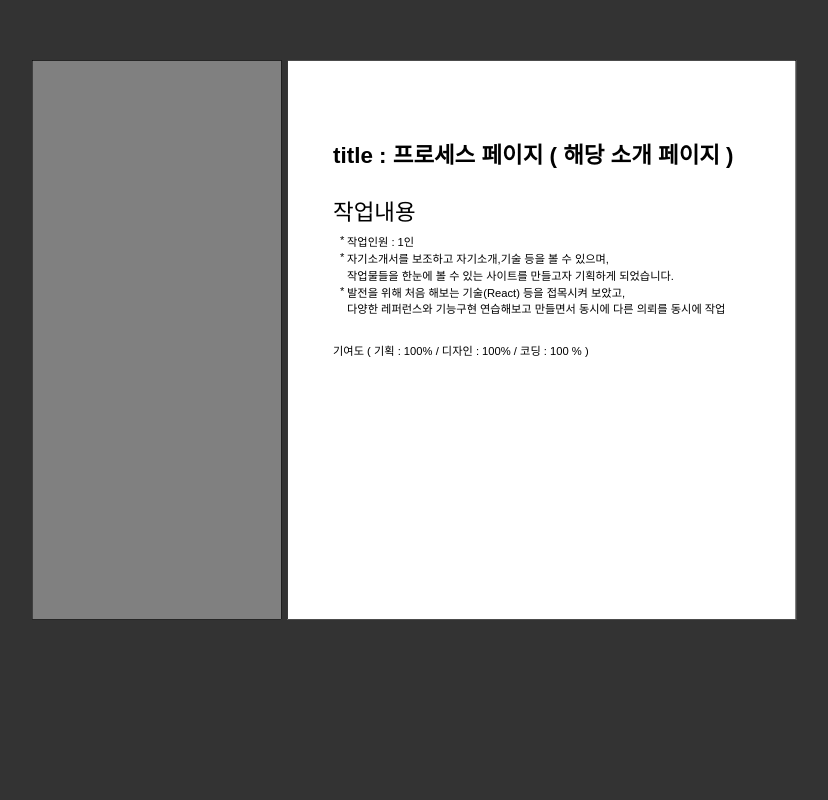
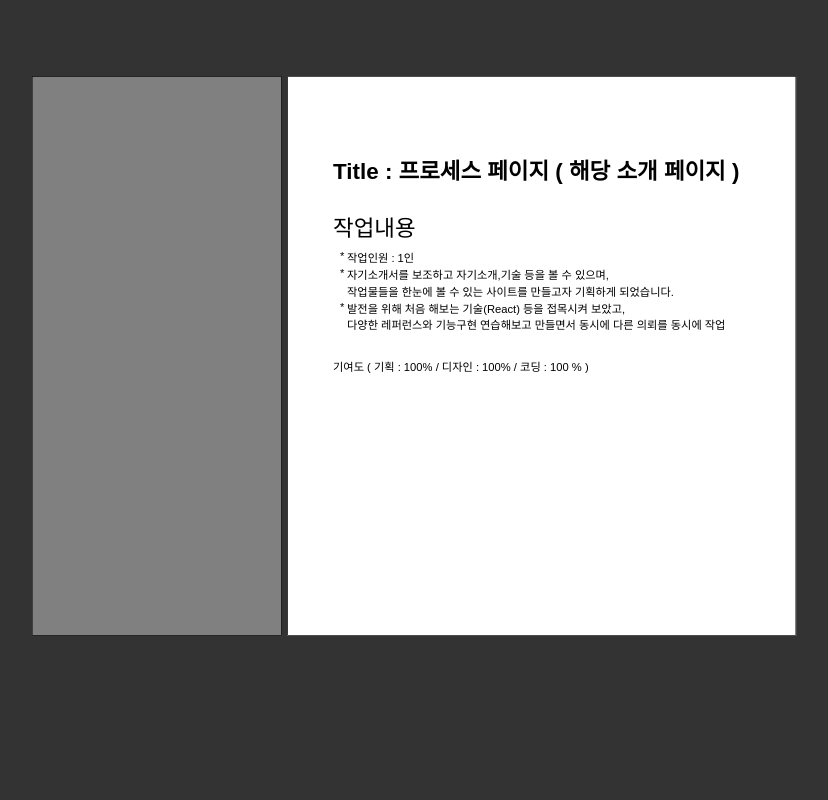
Before and after one commit to chobouser77/Process2024, a React (Create React App) app in the folder my-react-app/: page / in a window 1280 px wide. Shown: the part 3020-3820 px from the top of the page, without its empty margins (226-1054 px from the left). Built offline with nearby package versions, Linux system fonts and the light colour scheme; a web font is replaced by a local one.

Commit message:
라이트 버튼 구현 필요/ 섹션4 이미지 필요

```diff
--- a/my-react-app/src/App.js
+++ b/my-react-app/src/App.js
@@ -15,6 +15,17 @@ function App() {
   const handleScroll = (e) => {
     // 현재 스크롤 중이라면 처리하지 않음
     if (isScrolling.current) return;
+
+    // 섹션 4의 위치가 top: 0 근처일 때만 스크롤을 허용
+    const section4Rect = section4Ref.current?.getBoundingClientRect();
+    if (
+      section4Rect &&
+      Math.abs(section4Rect.top) > ALLOWED_OFFSET &&
+      e.deltaY < 0 &&
+      currentSection === 4
+    ) {
+      return; // 섹션 4가 상단에 오지 않으면 위로 스크롤 안 됨
+    }
 
     // 스크롤 시작 플래그 설정
     isScrolling.current = true;
--- a/my-react-app/src/Section.scss
+++ b/my-react-app/src/Section.scss
@@ -244,6 +244,7 @@
     height: auto !important;
     flex-direction: column;
     justify-content: flex-start;
+    gap: 16px;
     .big-font {
         width: 100%;
         height: 70vh;
@@ -258,7 +259,7 @@
         gap: 8px;
         box-sizing: border-box;
         transform: scale(1);
-        transition: transform 1s ease-in-out;
+        transition: transform 0.5s ease-in-out;
         .s4-left-area {
             box-sizing: border-box;
             width: 33%;
--- a/my-react-app/src/Section4.js
+++ b/my-react-app/src/Section4.js
@@ -18,7 +18,7 @@ const Section4 = () => {
             });
           },
           {
-            rootMargin: '0px 0px 10% 0px',
+            rootMargin: '100% 0px 10% 0px',
             threshold: 0.95,
           }
         );
@@ -44,7 +44,7 @@ const Section4 = () => {
                         {/* <img className="s4-img" src={project.image} alt={project.title} /> */}
                     </div>
                     <div key={index} className="s4-right-area">
-                        <p className="title right-p">title : {project.title}</p>
+                        <p className="title right-p">Title : {project.title}</p>
                         <div className="right-p2">
                             <p className="p2-1 progress">{project.progress}</p>
                             <ul>
```
